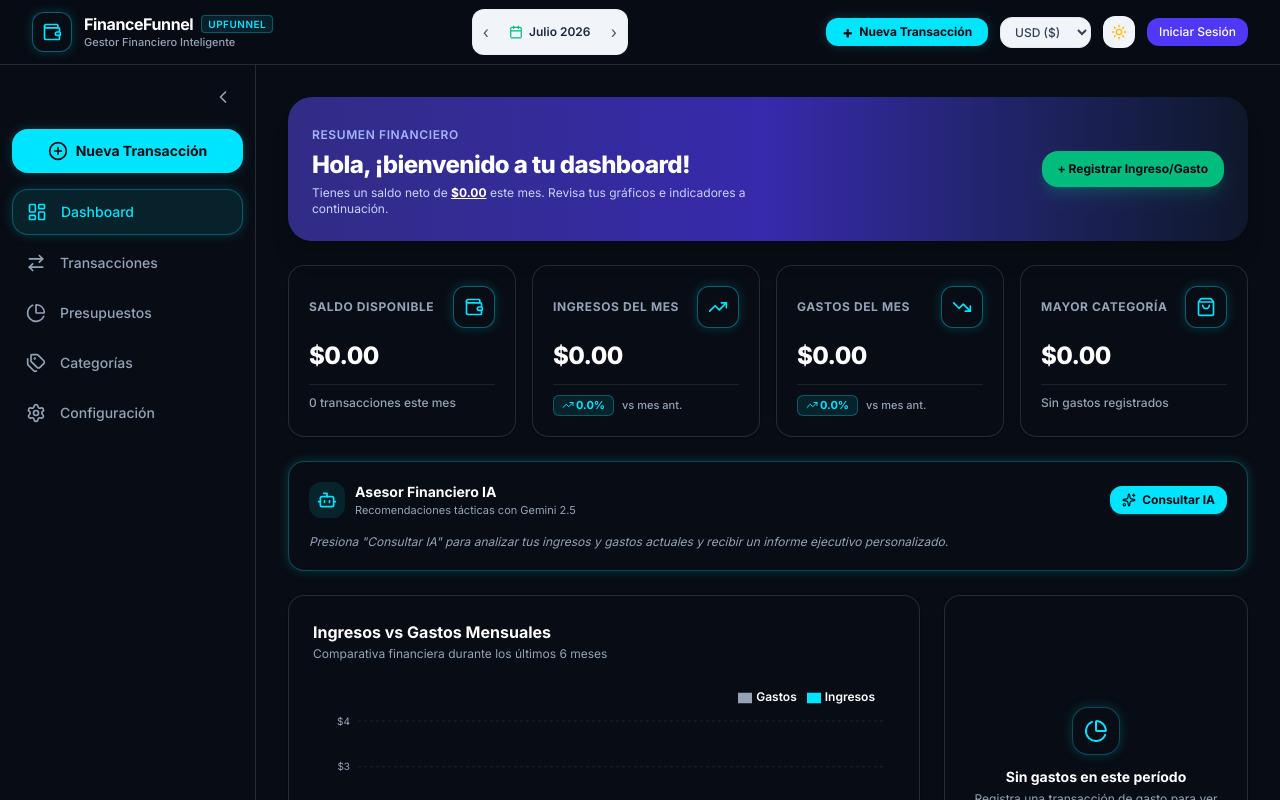
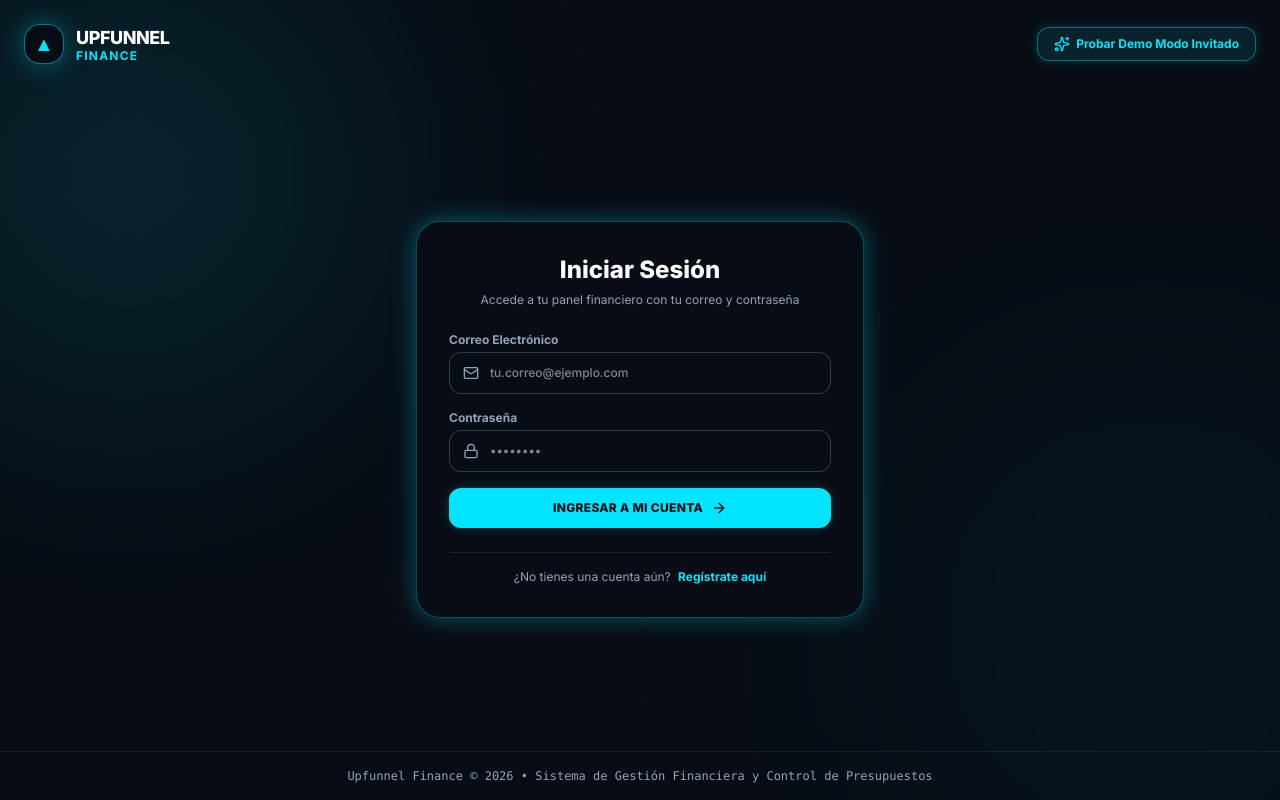
Before and after one commit to ArvillaCode/FinanceFunnel, a React (Vite) app: page / in a window 1280 px wide. Shown: the top 800 px of the page. Built offline with nearby package versions, Linux system fonts and the light colour scheme.

Commit message:
feat: set AuthScreen as mandatory initial landing page when unauthenticated

```diff
--- a/src/App.tsx
+++ b/src/App.tsx
@@ -1,6 +1,6 @@
 import React, { useState } from 'react';
-import { AuthProvider } from './context/AuthContext';
-import { FinanceProvider, useFinance } from './context/FinanceContext';
+import { AuthProvider, useAuth } from './context/AuthContext';
+import { FinanceProvider } from './context/FinanceContext';
 import { Navbar } from './components/layout/Navbar';
 import { Sidebar } from './components/layout/Sidebar';
 import { BottomNav } from './components/layout/BottomNav';
@@ -11,10 +11,14 @@ import { CategoryList } from './components/categories/CategoryList';
 import { SettingsView } from './components/settings/SettingsView';
 import { TransactionFormModal } from './components/transactions/TransactionFormModal';
 import { AuthModal } from './components/auth/AuthModal';
+import { AuthScreen } from './components/auth/AuthScreen';
 import { ToastContainer } from './components/ui/Toast';
+import { ErrorBoundary } from './components/ui/ErrorBoundary';
 import { Transaction } from './types';
+import { Loader2 } from 'lucide-react';
 
 const MainLayout: React.FC = () => {
+  const { user, isDemoUser, isLoading } = useAuth();
   const [activeView, setActiveView] = useState<string>('dashboard');
   const [isSidebarCollapsed, setIsSidebarCollapsed] = useState<boolean>(false);
 
@@ -22,6 +26,20 @@ const MainLayout: React.FC = () => {
   const [isTxModalOpen, setIsTxModalOpen] = useState<boolean>(false);
   const [editingTx, setEditingTx] = useState<Transaction | null>(null);
   const [isAuthModalOpen, setIsAuthModalOpen] = useState<boolean>(false);
+
+  if (isLoading) {
+    return (
+      <div className="min-h-screen bg-[#080C14] flex flex-col items-center justify-center text-[#00E5FF] gap-3">
+        <Loader2 className="w-10 h-10 animate-spin" />
+        <span className="text-xs font-bold tracking-wider uppercase text-[#94A3B8]">Cargando Upfunnel Finance...</span>
+      </div>
+    );
+  }
+
+  // Primera pantalla obligatoria: Login / Registro si no hay sesión iniciada
+  if (!user && !isDemoUser) {
+    return <AuthScreen />;
+  }
 
   const handleOpenNewTx = () => {
     setEditingTx(null);
@@ -102,8 +120,6 @@ const MainLayout: React.FC = () => {
   );
 };
 
-import { ErrorBoundary } from './components/ui/ErrorBoundary';
-
 export default function App() {
   return (
     <ErrorBoundary>
--- /dev/null
+++ b/src/components/auth/AuthScreen.tsx
@@ -0,0 +1,192 @@
+import React, { useState } from 'react';
+import { useAuth } from '../../context/AuthContext';
+import { Mail, Lock, User as UserIcon, Sparkles, ArrowRight, ShieldCheck, TrendingUp, AlertCircle } from 'lucide-react';
+
+export const AuthScreen: React.FC = () => {
+  const { signIn, signUp, enableDemoMode } = useAuth();
+  const [isSignUp, setIsSignUp] = useState<boolean>(false);
+
+  const [fullName, setFullName] = useState<string>('');
+  const [email, setEmail] = useState<string>('');
+  const [password, setPassword] = useState<string>('');
+  const [error, setError] = useState<string>('');
+  const [loading, setLoading] = useState<boolean>(false);
+
+  const handleSubmit = async (e: React.FormEvent) => {
+    e.preventDefault();
+    setError('');
+    setLoading(true);
+
+    try {
+      if (isSignUp) {
+        if (!fullName.trim() || !email.trim() || !password.trim()) {
+          setError('Por favor completa todos los campos.');
+          setLoading(false);
+          return;
+        }
+        const res = await signUp(fullName.trim(), email.trim(), password.trim());
+        if (res.error) setError(res.error);
+      } else {
+        if (!email.trim() || !password.trim()) {
+          setError('Ingresa tu correo y contraseña.');
+          setLoading(false);
+          return;
+        }
+        const res = await signIn(email.trim(), password.trim());
+        if (res.error) setError(res.error);
+      }
+    } catch (err: any) {
+      setError(err.message || 'Ocurrió un error inesperado al conectar.');
+    } finally {
+      setLoading(false);
+    }
+  };
+
+  return (
+    <div className="min-h-screen bg-[#080C14] text-[#FFFFFF] font-['Inter'] flex flex-col justify-between relative overflow-hidden">
+      {/* Background Glow Accents */}
+      <div className="absolute top-[-10%] left-[-10%] w-[40vw] h-[40vw] bg-[#00E5FF]/10 rounded-full blur-[120px] pointer-events-none" />
+      <div className="absolute bottom-[-10%] right-[-10%] w-[40vw] h-[40vw] bg-[#00E5FF]/5 rounded-full blur-[140px] pointer-events-none" />
+
+      {/* Top Header */}
+      <header className="px-6 py-6 max-w-7xl w-full mx-auto flex items-center justify-between z-10">
+        <div className="flex items-center gap-3">
+          <div className="w-10 h-10 rounded-2xl bg-[#080C14] border border-[#00E5FF]/50 text-[#00E5FF] flex items-center justify-center font-black text-xl uf-glow">
+            ▲
+          </div>
+          <div>
+            <span className="text-lg font-black tracking-tight text-[#FFFFFF]">UPFUNNEL</span>
+            <span className="text-xs text-[#00E5FF] font-bold block -mt-1 tracking-widest uppercase">Finance</span>
+          </div>
+        </div>
+
+        <button
+          onClick={enableDemoMode}
+          className="flex items-center gap-1.5 px-4 py-2 rounded-xl bg-[#00E5FF]/10 hover:bg-[#00E5FF]/20 text-[#00E5FF] border border-[#00E5FF]/40 text-xs font-bold transition-all uf-glow-sm"
+        >
+          <Sparkles className="w-4 h-4" />
+          <span>Probar Demo Modo Invitado</span>
+        </button>
+      </header>
+
+      {/* Main Login / Register Card Container */}
+      <main className="flex-1 flex items-center justify-center p-4 sm:p-6 z-10">
+        <div className="w-full max-w-md bg-[#080C14] border border-[#00E5FF]/30 rounded-3xl p-6 sm:p-8 shadow-2xl space-y-6 uf-glow">
+          {/* Header text */}
+          <div className="text-center space-y-1.5">
+            <h1 className="text-2xl font-black text-[#FFFFFF]">
+              {isSignUp ? 'Crear tu Cuenta' : 'Iniciar Sesión'}
+            </h1>
+            <p className="text-xs text-[#94A3B8]">
+              {isSignUp
+                ? 'Ingresa tus datos para registrarte en Upfunnel Finance'
+                : 'Accede a tu panel financiero con tu correo y contraseña'}
+            </p>
+          </div>
+
+          {/* Error Notice */}
+          {error && (
+            <div className="p-3.5 rounded-2xl bg-[#080C14] border border-[#FFFFFF] text-xs font-bold text-[#FFFFFF] flex items-center gap-2">
+              <AlertCircle className="w-4 h-4 shrink-0 text-[#FFFFFF]" />
+              <span>{error}</span>
+            </div>
+          )}
+
+          {/* Form */}
+          <form onSubmit={handleSubmit} className="space-y-4">
+            {isSignUp && (
+              <div>
+                <label className="block text-xs font-bold text-[#94A3B8] mb-1">
+                  Nombre Completo
+                </label>
+                <div className="relative">
+                  <UserIcon className="absolute left-3.5 top-1/2 -translate-y-1/2 w-4 h-4 text-[#94A3B8]" />
+                  <input
+                    type="text"
+                    placeholder="Ej. Gabriel Aristizábal"
+                    value={fullName}
+                    onChange={(e) => setFullName(e.target.value)}
+                    className="w-full pl-10 pr-4 py-3 bg-[#080C14] border border-[#94A3B8]/30 rounded-xl text-xs font-medium text-[#FFFFFF] focus:outline-none focus:border-[#00E5FF] transition-colors"
+                  />
+                </div>
+              </div>
+            )}
+
+            <div>
+              <label className="block text-xs font-bold text-[#94A3B8] mb-1">
+                Correo Electrónico
+              </label>
+              <div className="relative">
+                <Mail className="absolute left-3.5 top-1/2 -translate-y-1/2 w-4 h-4 text-[#94A3B8]" />
+                <input
+                  type="email"
+                  placeholder="tu.correo@ejemplo.com"
+                  value={email}
+                  onChange={(e) => setEmail(e.target.value)}
+                  className="w-full pl-10 pr-4 py-3 bg-[#080C14] border border-[#94A3B8]/30 rounded-xl text-xs font-medium text-[#FFFFFF] focus:outline-none focus:border-[#00E5FF] transition-colors"
+                />
+              </div>
+            </div>
+
+            <div>
+              <label className="block text-xs font-bold text-[#94A3B8] mb-1">
+                Contraseña
+              </label>
+              <div className="relative">
+                <Lock className="absolute left-3.5 top-1/2 -translate-y-1/2 w-4 h-4 text-[#94A3B8]" />
+                <input
+                  type="password"
+                  placeholder="••••••••"
+                  value={password}
+                  onChange={(e) => setPassword(e.target.value)}
+                  className="w-full pl-10 pr-4 py-3 bg-[#080C14] border border-[#94A3B8]/30 rounded-xl text-xs font-medium text-[#FFFFFF] focus:outline-none focus:border-[#00E5FF] transition-colors"
+                />
+              </div>
+            </div>
+
+            <button
+              type="submit"
+              disabled={loading}
+              className="w-full py-3 rounded-xl bg-[#00E5FF] hover:bg-[#00E5FF]/90 text-[#080C14] text-xs font-black tracking-wide uppercase transition-all shadow-md flex items-center justify-center gap-2 uf-glow-sm disabled:opacity-50 mt-2"
+            >
+              <span>{loading ? 'Cargando...' : isSignUp ? 'Registrarse Ahora' : 'Ingresar a mi Cuenta'}</span>
+              <ArrowRight className="w-4 h-4" />
+            </button>
+          </form>
+
+          {/* Footer Toggle */}
+          <div className="pt-4 border-t border-[#94A3B8]/15 text-center text-xs text-[#94A3B8]">
+            {isSignUp ? (
+              <p>
+                ¿Ya tienes una cuenta?{' '}
+                <button
+                  type="button"
+                  onClick={() => setIsSignUp(false)}
+                  className="font-bold text-[#00E5FF] hover:underline ml-1"
+                >
+                  Inicia Sesión aquí
+                </button>
+              </p>
+            ) : (
+              <p>
+                ¿No tienes una cuenta aún?{' '}
+                <button
+                  type="button"
+                  onClick={() => setIsSignUp(true)}
+                  className="font-bold text-[#00E5FF] hover:underline ml-1"
+                >
+                  Regístrate aquí
+                </button>
+              </p>
+            )}
+          </div>
+        </div>
+      </main>
+
+      {/* Footer */}
+      <footer className="px-6 py-4 text-center text-xs text-[#94A3B8] border-t border-[#94A3B8]/10 z-10 font-mono">
+        Upfunnel Finance © 2026 • Sistema de Gestión Financiera y Control de Presupuestos
+      </footer>
+    </div>
+  );
+};
```
